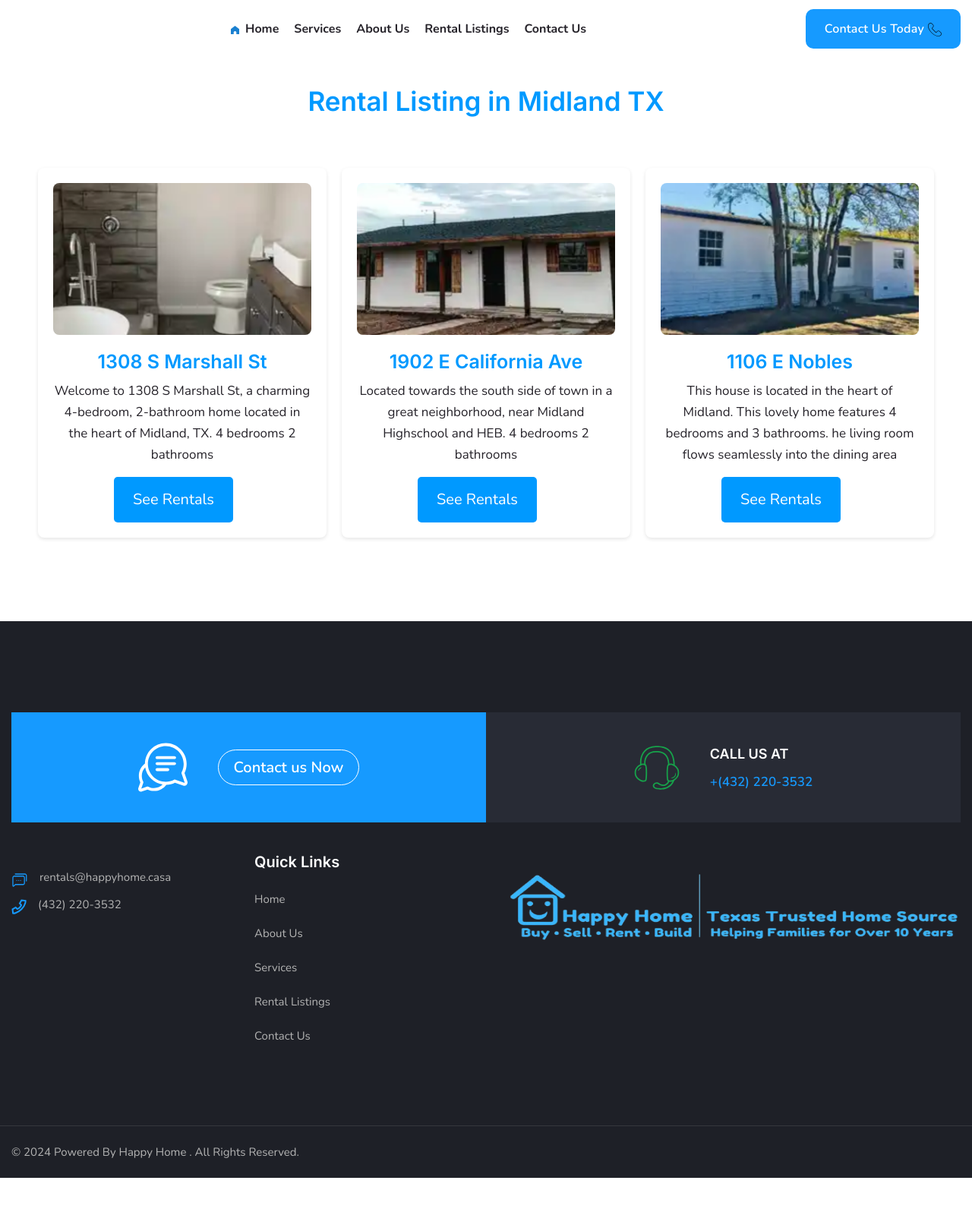
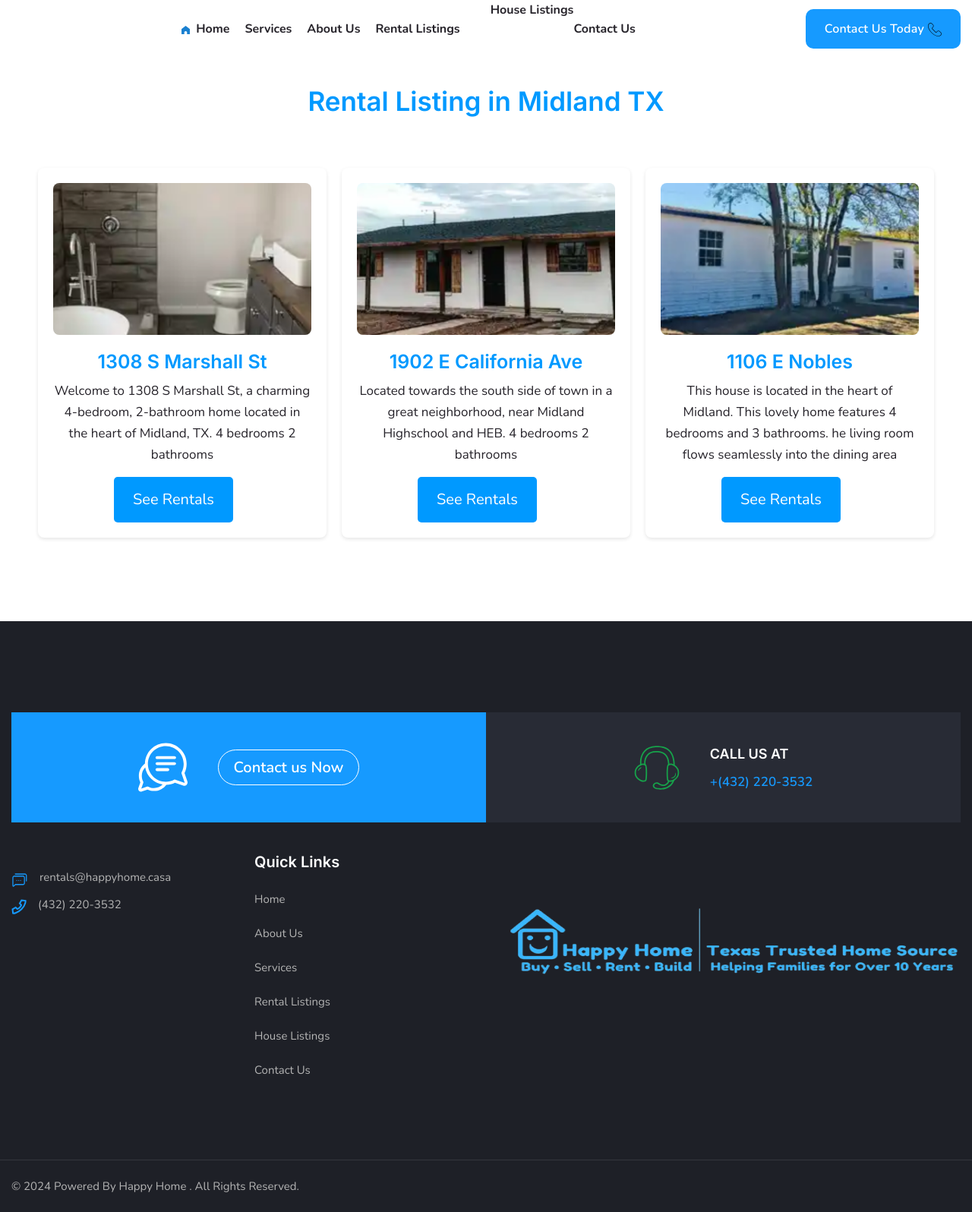
Before and after one commit to Mridul24agaga/casa, a plain HTML site: page rentals.html in a window 1280 px wide. Shown: the whole page at 76% size. Before the commit the page ends 1551 px from the top, so only its background shows below. Drawn offline with nearby package versions, Linux system fonts and the light colour scheme.

Commit message:
Update rentals.html

```diff
--- a/rentals.html
+++ b/rentals.html
@@ -68,6 +68,9 @@
                                 <li class="main__menu--items">
                                     <a class="main__menu--link" href="rentals.html"> Rental Listings</a>
                                 </li>
+                                <li class="main__menu--items"></li>
+                                    <a class="main__menu--link" href="seller.html"> House Listings</a>
+                                </li>
                                 <li class="main__menu--items">
                                     <a class="main__menu--link" href="index.html#contact"> Contact Us
                                     </a>
@@ -117,6 +120,9 @@
                     <li><a class="offcanvas__menu_item" href="index.html#about">About Us</a></li>
                     <li>
                         <a class="offcanvas__menu_item" href="rentals.html">Rental Listings</a>
+                    </li>
+                    <li>
+                        <a class="offcanvas__menu_item" href="seller.html">House Listings</a>
                     </li>
                     <li><a class="offcanvas__menu_item" href="index.html#contact">Contact Us</a></li>
 
@@ -313,6 +319,7 @@
                                     <li class="footer__widget--menu__list"><a class="footer__widget--menu__text" href="index.html#about">About Us</a></li>
                                     <li class="footer__widget--menu__list"><a class="footer__widget--menu__text" href="index.html#service">Services </a></li>
                                     <li class="footer__widget--menu__list"><a class="footer__widget--menu__text" href="rentals.html">Rental Listings</a></li>
+                                    <li class="footer__widget--menu__list"><a class="footer__widget--menu__text" href="rentals.html">House Listings</a></li>
                                     <li class="footer__widget--menu__list"><a class="footer__widget--menu__text" href="index.html#contact">Contact Us</a></li>
                                 </ul>
                             </div>
```
